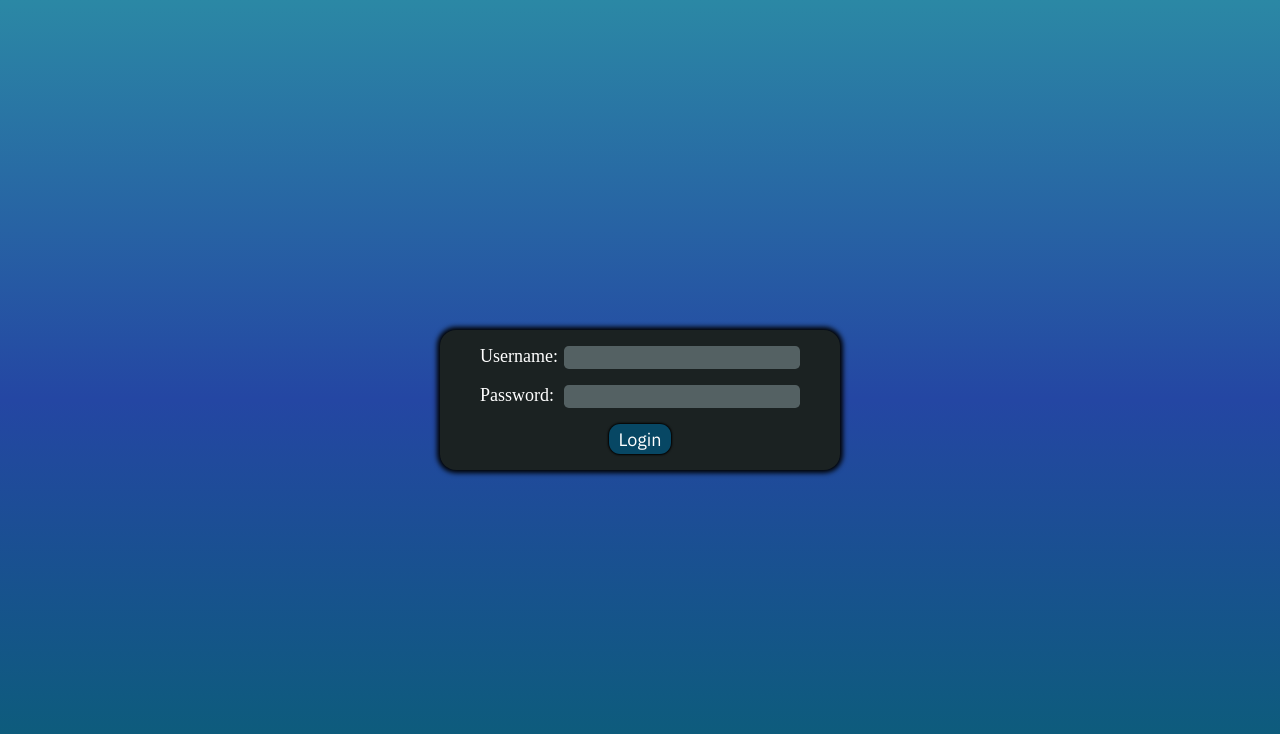
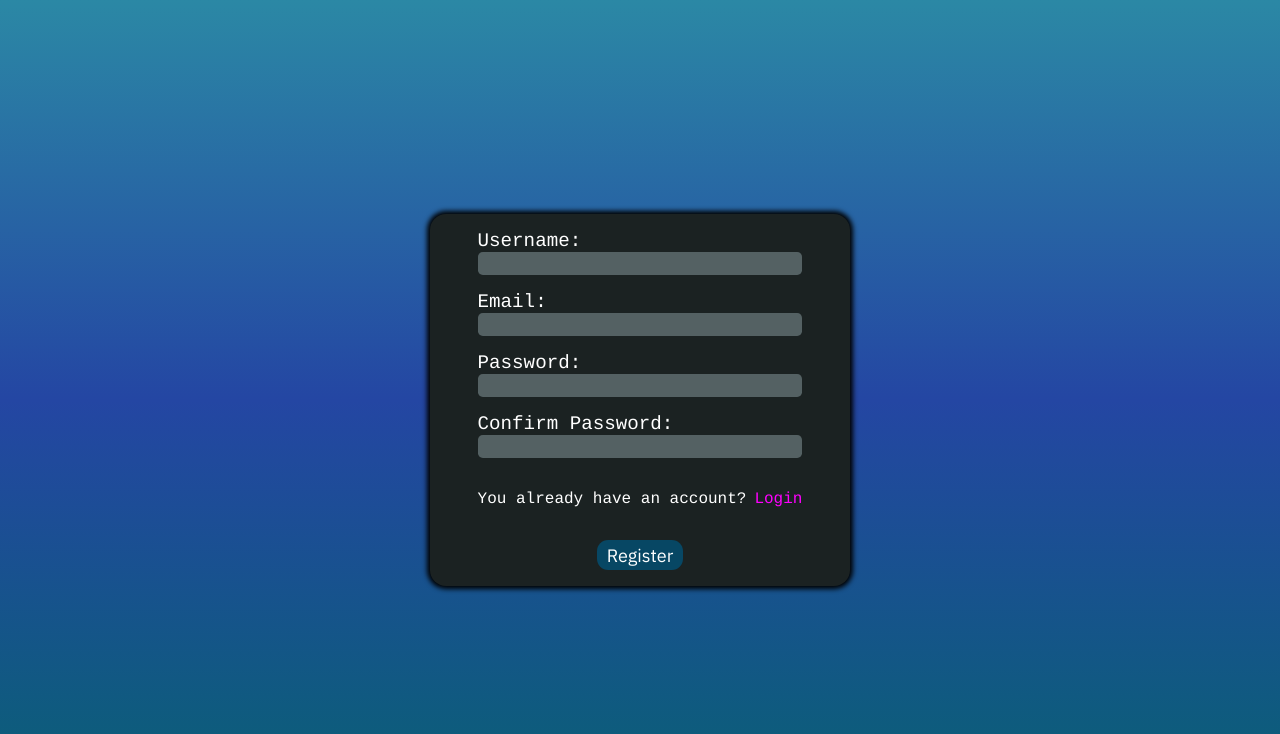
Before and after one commit to Gombi007/Service-Desk, an Angular app in the folder Frontend/: page /login in a window 1280 px wide. Shown: the top 734 px of the page. Built offline with nearby package versions, Linux system fonts and the light colour scheme.

Commit message:
login and register form design was done

```diff
--- a/Frontend/src/app/login/login/login.component.html
+++ b/Frontend/src/app/login/login/login.component.html
@@ -1,16 +1,50 @@
 <div class="conatiner">
-    <form class="form">
+    <form class="form" *ngIf="showLoginForm">
         <div class="username">
-            <label for="username">Username:</label>
+            <label for="username">{{lang['Login_Username']}}:</label>
             <input type="text" id="username" name="username">
         </div>
         <div class="password">
-            <label for="password">Password:</label>
+            <label for="password">{{lang['Login_Password']}}:</label>
             <input type="password" id="password" name="password">
+        </div>
+
+        <div class="change-login-or-register">
+            <p>{{lang['Btn_Register_Text']}}</p>
+            <a (click)="changeForm()">{{lang['Btn_Register']}}</a>
         </div>
 
         <div class="btn-area">
             <button class="btn" type="button">Login</button>
         </div>
     </form>
+
+    <form class="form" *ngIf="!showLoginForm">
+        <div class="username">
+            <label for="username">{{lang['Login_Username']}}:</label>
+            <input type="text" id="username" name="username">
+        </div>
+        <div class="email">
+            <label for="email">{{lang['Login_Email']}}:</label>
+            <input type="email" id="email" name="email">
+        </div>
+        <div class="password">
+            <label for="password">{{lang['Login_Password']}}:</label>
+            <input type="password" id="password" name="password">
+        </div>
+        <div class="password">
+            <label for="RePassword">{{lang['Login_Confirm_Password']}}:</label>
+            <input type="password" id="RePassword" name="RePassword">
+        </div>
+
+        <div class="change-login-or-register">
+            <p>{{lang['Btn_Login_Text']}}</p>
+            <a (click)="changeForm()">{{lang['Btn_Login']}}</a>
+        </div>
+
+        <div class="btn-area">
+            <button class="btn" type="button" *ngIf="showLoginForm">{{lang['Btn_Login']}}</button>
+            <button class="btn" type="button" *ngIf="!showLoginForm">{{lang['Btn_Register']}}</button>
+        </div>
+    </form>
 </div>
--- a/Frontend/src/app/login/login/login.component.scss
+++ b/Frontend/src/app/login/login/login.component.scss
@@ -3,19 +3,31 @@
     display: flex;
     justify-content: center;
     align-items: center;
+    gap: 1rem;
 }
 
 .form {
-    width: 23rem;
+    width: max-content;
     background-color: rgb(27, 34, 34);
     display: flex;
     flex-direction: column;
     justify-content: center;
     align-items: center;
     gap: 1rem;
-    padding: 1rem;
+    padding: 1rem 3rem;
     border-radius: 1rem;
     box-shadow: 0 0 5px 3px black;
+
+}
+
+.username,
+.password,
+.email {
+    width: 100%;
+    display: flex;
+    flex-direction: column;
+    justify-content: space-between;
+    font-size: 1.2rem;
 }
 
 input {
@@ -32,10 +44,9 @@ input:focus {
     outline: 2px solid rgb(84, 157, 199);
 }
 
-.username,
-.password {
-    width: 20rem;
+.change-login-or-register {
     display: flex;
-    justify-content: space-between;
-    font-size: large;
+    justify-content: center;
+    align-items: center;
+    gap: 0.5rem;
 }
--- a/Frontend/src/app/login/login/login.component.ts
+++ b/Frontend/src/app/login/login/login.component.ts
@@ -1,4 +1,6 @@
 import { Component } from '@angular/core';
+import { LANG_EN, LANG_HU } from '../../language.enum';
+import { LanguageService } from 'src/app/services/language.service';
 
 @Component({
   selector: 'app-login',
@@ -6,5 +8,26 @@ import { Component } from '@angular/core';
   styleUrls: ['./login.component.scss']
 })
 export class LoginComponent {
+  showLoginForm: boolean = false;
+  lang: { [key: string]: string } = LANG_EN;
+
+  constructor(private languageService: LanguageService) { }
+
+  ngOnInit() {
+    this.updateLanguage();
+  }
+
+  setLanguage(lang: string) {
+    this.languageService.setLanguage(lang);
+    this.updateLanguage();
+  }
+
+  updateLanguage() {
+    this.lang = this.languageService.currentLanguage === 'en' ? LANG_EN : LANG_HU;
+  }
+
+  changeForm() {
+    this.showLoginForm = !this.showLoginForm;
+  }
 
 }
--- a/Frontend/src/styles.scss
+++ b/Frontend/src/styles.scss
@@ -18,11 +18,13 @@ body {
 body {
     color: var(--secondary-color);
     background: var(--backgound-color);
+    font-family: 'Courier';
 }
 
 a {
-    color: var(--primary-color);
+    color: magenta;
     text-decoration: none;
+    cursor: pointer;
 }
 
 .btn {
@@ -34,11 +36,13 @@ a {
     font-family: 'Anuphan';
     font-weight: 400;
     cursor: pointer;
-    box-shadow: 0 0 2px 1px black;
     font-size: large;
 }
 
 .btn:hover {
     background-color: #0b6994;
-    box-shadow: 0 0 2px 1px rgb(243, 250, 185);
 }
+
+p {
+    cursor: default;
+}
```
